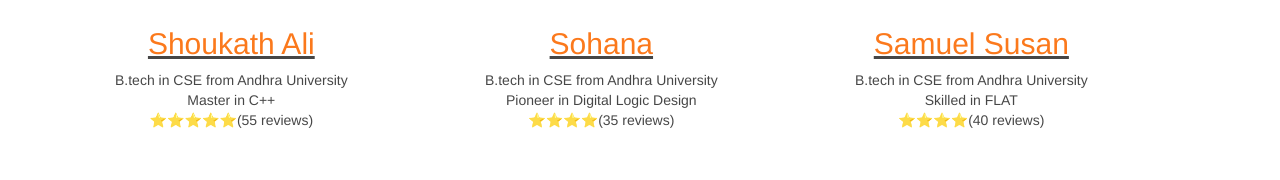
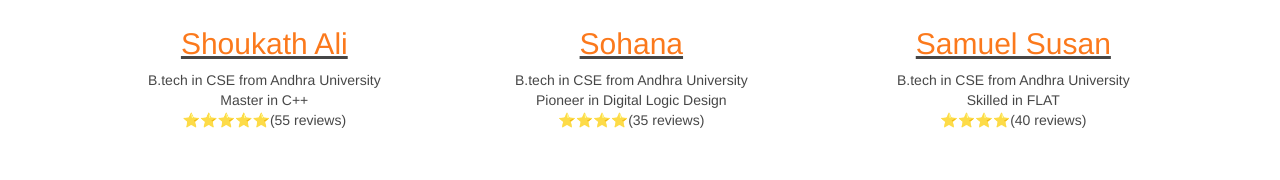
Before and after one commit to vyshu-03/Edututions, a plain HTML site: page index.html in a window 1280 px wide. Shown: the part 1282-1462 px from the top of the page. Drawn offline with nearby package versions, Linux system fonts and the light colour scheme.

Commit message:
Update index.html

```diff
--- a/index.html
+++ b/index.html
@@ -89,7 +89,7 @@
 
 
         /* Teachers */
-        .teachers {
+.teachers {
             padding: 40px 0;
             text-align: center;
             transition: 0.5s;
@@ -122,6 +122,18 @@
 
         .teacher:hover {
             transform: scale(1.02);
+        }
+        .teacher_name-1{
+            position: relative;
+            left: 30px;
+        }
+        .teacher_name{
+            position: relative;
+            left: 42px;
+        }
+        .teacher_name-2{
+            position: relative;
+            left: 33px;
         }
 
         /* Review */
@@ -600,7 +612,7 @@
                     </iframe>
                 </div>
                 <div class="teacher_body py-3">
-                    <div class="teacher_name">
+                    <div class="teacher_name-2">
                         <u>
                             <h2 style="color:#fb6b04">Shoukath Ali</h2>
                         </u>
@@ -617,7 +629,7 @@
                     </iframe>
                 </div>
                 <div class="teacher_body py-3">
-                    <div class="teacher_name">
+                    <div class="teacher_name-1">
                         <u>
                             <h2 style="color:#fb6b04">Sohana</h2>
                         </u>
```
